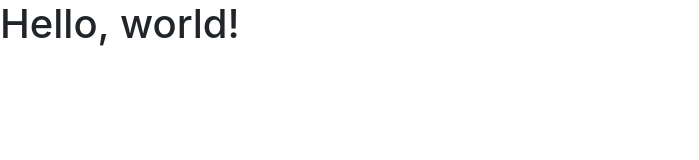
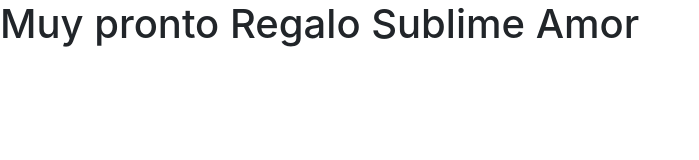
Before and after one commit to reglaosublimeamor/shop_regaloSublimeAmor, a website: page index.html in a window 1280 px wide. Shown: the whole page, without its empty margins (0-699 px from the left). Drawn offline with nearby package versions, Linux system fonts and the light colour scheme.

```diff
--- a/index.html
+++ b/index.html
@@ -9,7 +9,7 @@
     <link rel="stylesheet" href="https://maxcdn.bootstrapcdn.com/bootstrap/4.0.0-alpha.2/css/bootstrap.min.css" integrity="sha384-y3tfxAZXuh4HwSYylfB+J125MxIs6mR5FOHamPBG064zB+AFeWH94NdvaCBm8qnd" crossorigin="anonymous">
   </head>
   <body>
-    <h1>Hello, world!</h1>
+    <h1>Muy pronto Regalo Sublime Amor</h1>
 
     <script src="https://ajax.googleapis.com/ajax/libs/jquery/2.1.4/jquery.min.js"></script>
     <script src="https://maxcdn.bootstrapcdn.com/bootstrap/4.0.0-alpha.2/js/bootstrap.min.js" integrity="sha384-vZ2WRJMwsjRMW/8U7i6PWi6AlO1L79snBrmgiDpgIWJ82z8eA5lenwvxbMV1PAh7" crossorigin="anonymous"></script>
```
